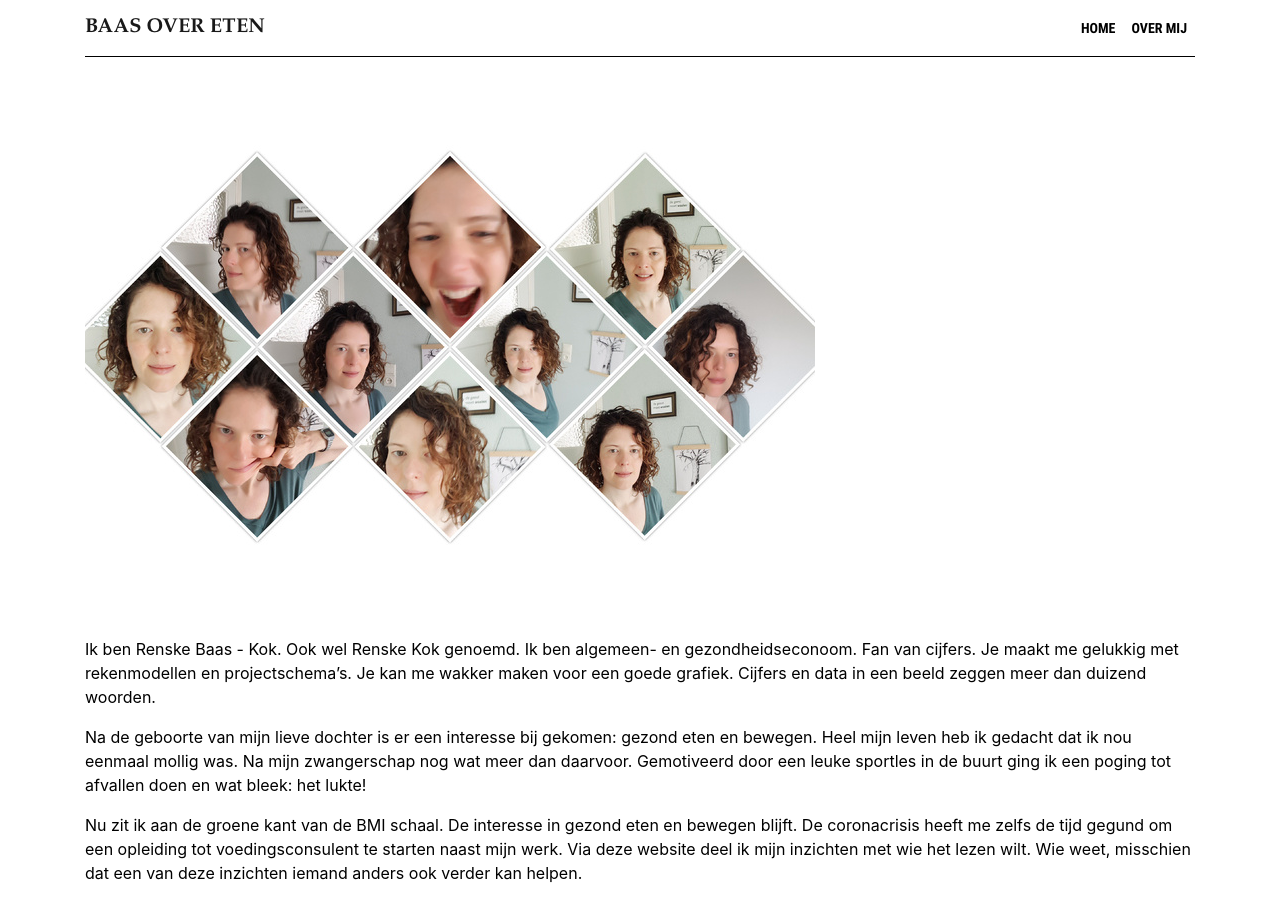
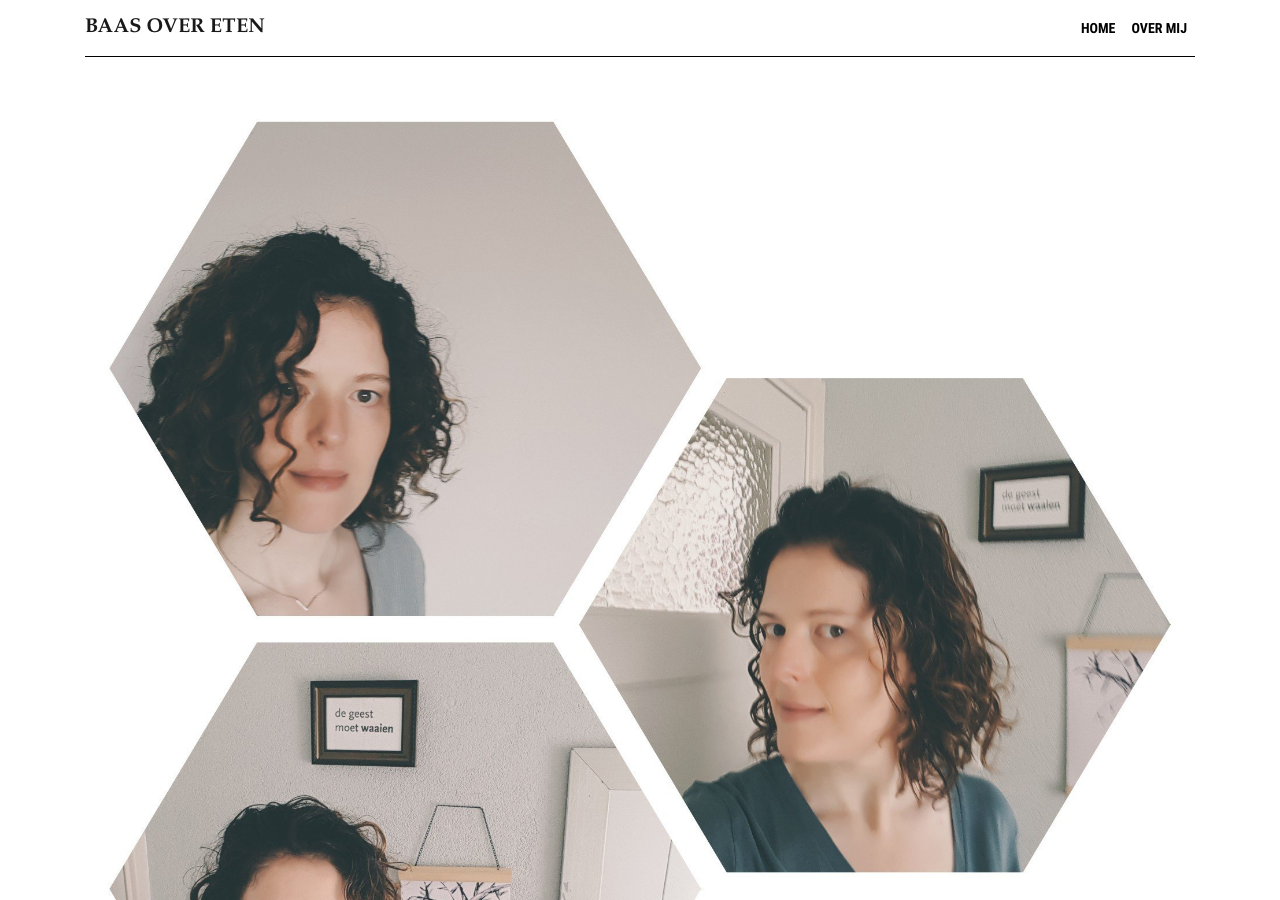
Before and after one commit to BaasLimited/baasovereten.github.io, a Jekyll site: the page built from over-mij.md, in a window 1280 px wide and 900 px high. Built offline with Jekyll 4.4.1, drawn with Linux system fonts in a browser that asks for light colours.

Commit message:
Update over-mij.md

```diff
--- a/over-mij.md
+++ b/over-mij.md
@@ -3,7 +3,7 @@ title: "Wie is de Baas Over Eten?"
 permalink: /over-mij
 ---
 
-![foto Renske Baas](/uploads/fotoblog.jpg)
+![foto Renske Baas](/uploads/mijnfoto.jpg)
 
 Ik ben Renske Baas - Kok. Ook wel Renske Kok genoemd.
 Ik ben algemeen- en gezondheidseconoom. Fan van cijfers. Je maakt me gelukkig met rekenmodellen en projectschema's. Je kan me wakker maken voor een goede grafiek. Cijfers en data in een beeld zeggen meer dan duizend woorden.
```
